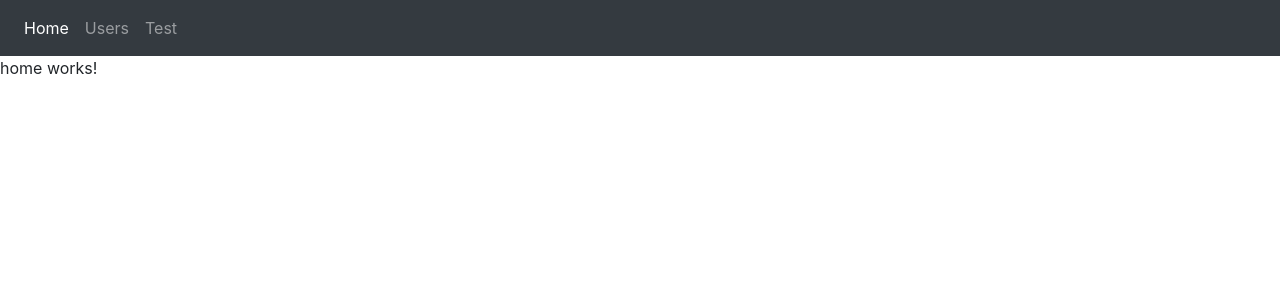
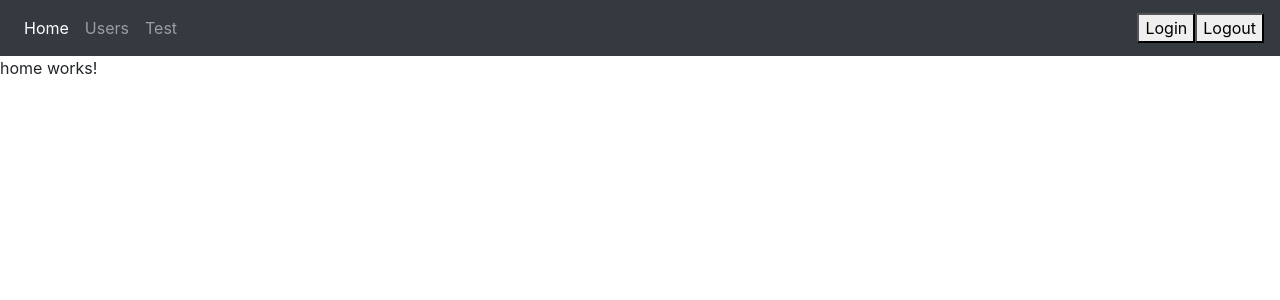
Before and after one commit to fp-rbrzoska/advanced-angular, an Angular app in the folder fp-proj/: page / in a window 1280 px wide. Shown: the top 300 px of the page. Built offline with nearby package versions, Linux system fonts and the light colour scheme.

Commit message:
permissions directive

```diff
--- a/fp-proj/src/app/core/auth.service.ts
+++ b/fp-proj/src/app/core/auth.service.ts
@@ -1,5 +1,6 @@
 import { Injectable } from '@angular/core';
 import { Subject, BehaviorSubject } from 'rxjs';
+import { HttpClient } from '@angular/common/http';
 
 @Injectable()
 export class AuthService {
@@ -8,14 +9,14 @@ export class AuthService {
 
   authorizationData$ = this.authSubj.asObservable();
 
-  constructor() { }
+  constructor(private http: HttpClient) { }
 
-  login() {
-    this.authSubj.next(true);
+  login(login: string) {
+    this.http.get<any>('/api/auth/' + login).subscribe(x => this.authSubj.next(x));
   }
 
   logout() {
-    this.authSubj.next(false);
+    this.authSubj.next(null);
   }
 
 }
--- a/fp-proj/src/app/core/core.module.ts
+++ b/fp-proj/src/app/core/core.module.ts
@@ -1,13 +1,14 @@
 import { NgModule } from '@angular/core';
 import { CommonModule } from '@angular/common';
+import { HttpClientModule } from '@angular/common/http';
 import { AuthService } from './auth.service';
-
 
 
 @NgModule({
   declarations: [],
   imports: [
-    CommonModule
+    CommonModule,
+    HttpClientModule
   ],
   providers: [ AuthService ]
 })
--- a/fp-proj/src/app/main/navigation/navigation.component.html
+++ b/fp-proj/src/app/main/navigation/navigation.component.html
@@ -6,4 +6,9 @@
          <a class="nav-item nav-link" routerLink="/users" routerLinkActive="active">Users</a>
         <a class="nav-item nav-link" routerLink="/test" routerLinkActive="active">Test</a>
     </div>
+    <div>
+      <span class="text-white mr-2 ">{{ (authData$ | async)?.username }}</span>
+      <button (click)="login()">Login</button>
+      <button (click)="logout()">Logout</button>
+    </div>
     </nav>
--- a/fp-proj/src/app/main/navigation/navigation.component.ts
+++ b/fp-proj/src/app/main/navigation/navigation.component.ts
@@ -1,4 +1,6 @@
 import { Component, OnInit } from '@angular/core';
+import { AuthService } from 'src/app/core/auth.service';
+import { Observable } from 'rxjs';
 
 @Component({
   selector: 'app-navigation',
@@ -7,9 +9,20 @@ import { Component, OnInit } from '@angular/core';
 })
 export class NavigationComponent implements OnInit {
 
-  constructor() { }
+  authData$: Observable<any>;
+  constructor(private authService: AuthService) {
+    this.authData$ = this.authService.authorizationData$;
+  }
 
   ngOnInit() {
   }
 
+  login() {
+    this.authService.login('alojzy');
+  }
+
+  logout() {
+    this.authService.logout();
+  }
+
 }
--- /dev/null
+++ b/fp-proj/src/app/shared/permissions.directive.ts
@@ -0,0 +1,29 @@
+import { Directive, ViewContainerRef, TemplateRef, OnInit, Input, OnDestroy } from '@angular/core';
+import { AuthService } from '../core/auth.service';
+import { Subscription } from 'rxjs';
+
+@Directive({
+  selector: '[appPermissions]'
+})
+export class PermissionsDirective implements OnInit, OnDestroy {
+
+  private subscription: Subscription;
+  @Input() appPermissions: string;
+  constructor(private authService: AuthService, private vcr: ViewContainerRef, private temp: TemplateRef<any>) { }
+
+  ngOnInit() {
+    this.subscription = this.authService.authorizationData$.subscribe(
+      data => {
+        this.vcr.clear();
+        if (data && data.role && this.appPermissions === data.role) {
+
+          this.vcr.createEmbeddedView(this.temp);
+        }
+      }
+    );
+  }
+
+  ngOnDestroy() {
+    this.subscription.unsubscribe();
+  }
+}
--- a/fp-proj/src/app/shared/shared.module.ts
+++ b/fp-proj/src/app/shared/shared.module.ts
@@ -1,12 +1,13 @@
 import { NgModule } from '@angular/core';
 import { CommonModule } from '@angular/common';
 import { TestDirective } from './test.directive';
+import { PermissionsDirective } from './permissions.directive';
 
 @NgModule({
-  declarations: [TestDirective],
+  declarations: [TestDirective, PermissionsDirective],
   imports: [
     CommonModule
   ],
-  exports: [TestDirective]
+  exports: [TestDirective, PermissionsDirective]
 })
 export class SharedModule { }
--- a/fp-proj/src/app/test/test/test.component.html
+++ b/fp-proj/src/app/test/test/test.component.html
@@ -7,3 +7,4 @@
 <li>7676</li>
 
 <li>76</li>
+<div *appPermissions="'admin'">Only for admin</div>
```
